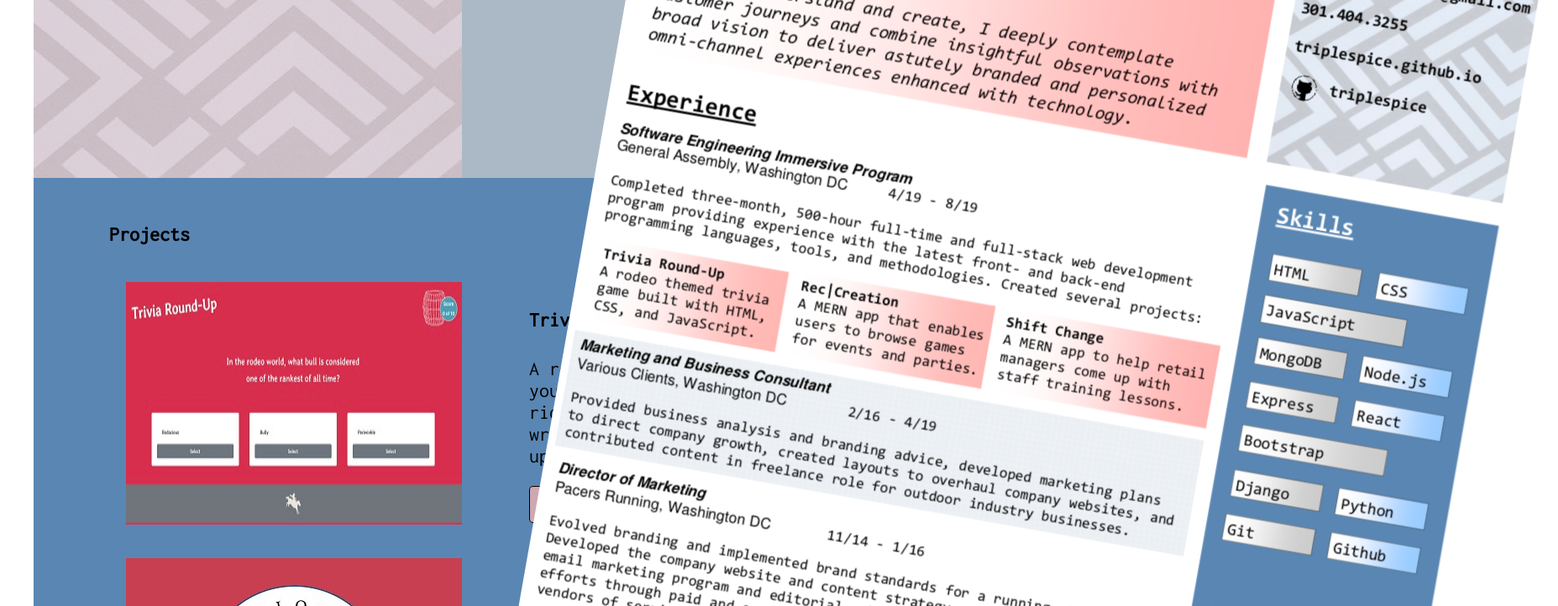
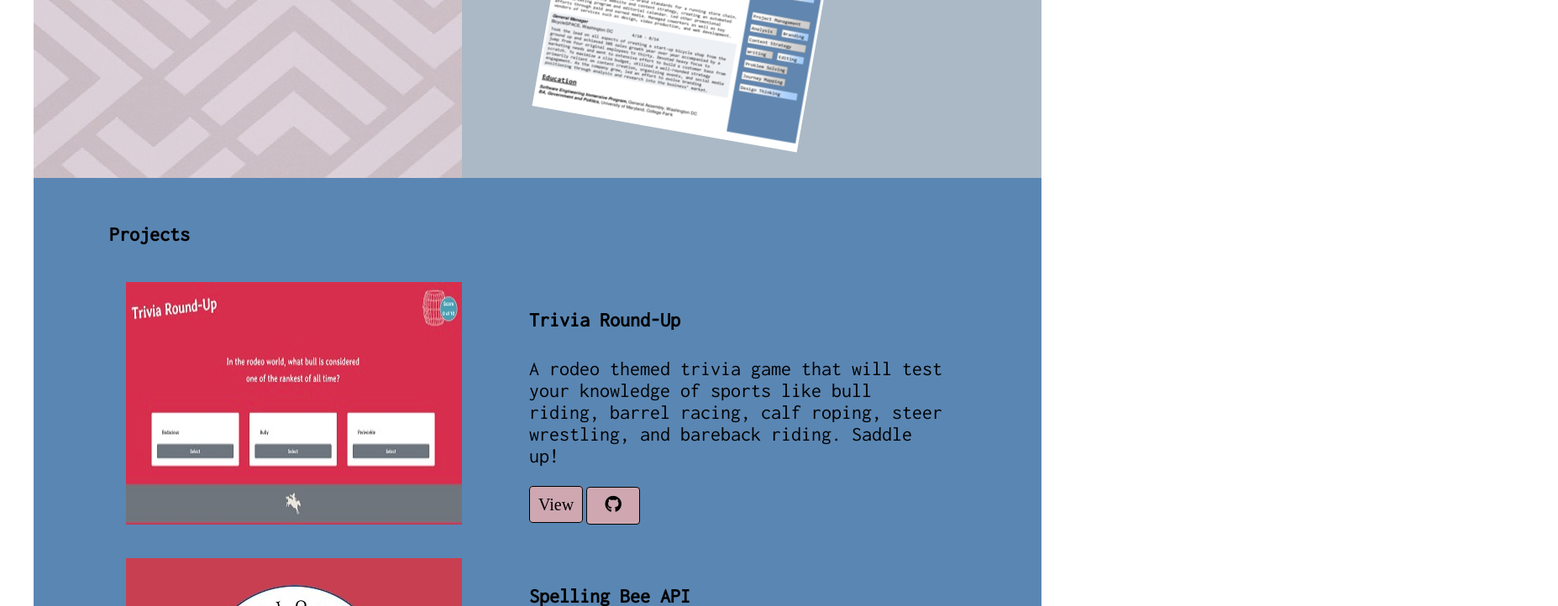
Before and after one commit to jmittelman/jmittelman.github.io, a plain HTML site: page index.html in a window 1280 px wide. Shown: the part 378-1100 px from the top of the page at 84% size, 1855 px wide, since content can reach past the window. Drawn offline with Linux system fonts and the light colour scheme.

Commit message:
another resume tweak

```diff
--- a/index.html
+++ b/index.html
@@ -42,7 +42,7 @@
             <h2>Brand Builder.</h2>
           </div>
           <div class="resumeclip">
-            <img src="./ResumeScreenShot.png" alt="resume" />
+            <img src="./JMResumeScreenshot.png" alt="resume" />
           </div>
           <a href="./JMittelman_Resume.pdf" class="viewButton2">View Resume</a>
         </div>
```
Also changed, not shown: JMResumeScreenshot.png (added).
